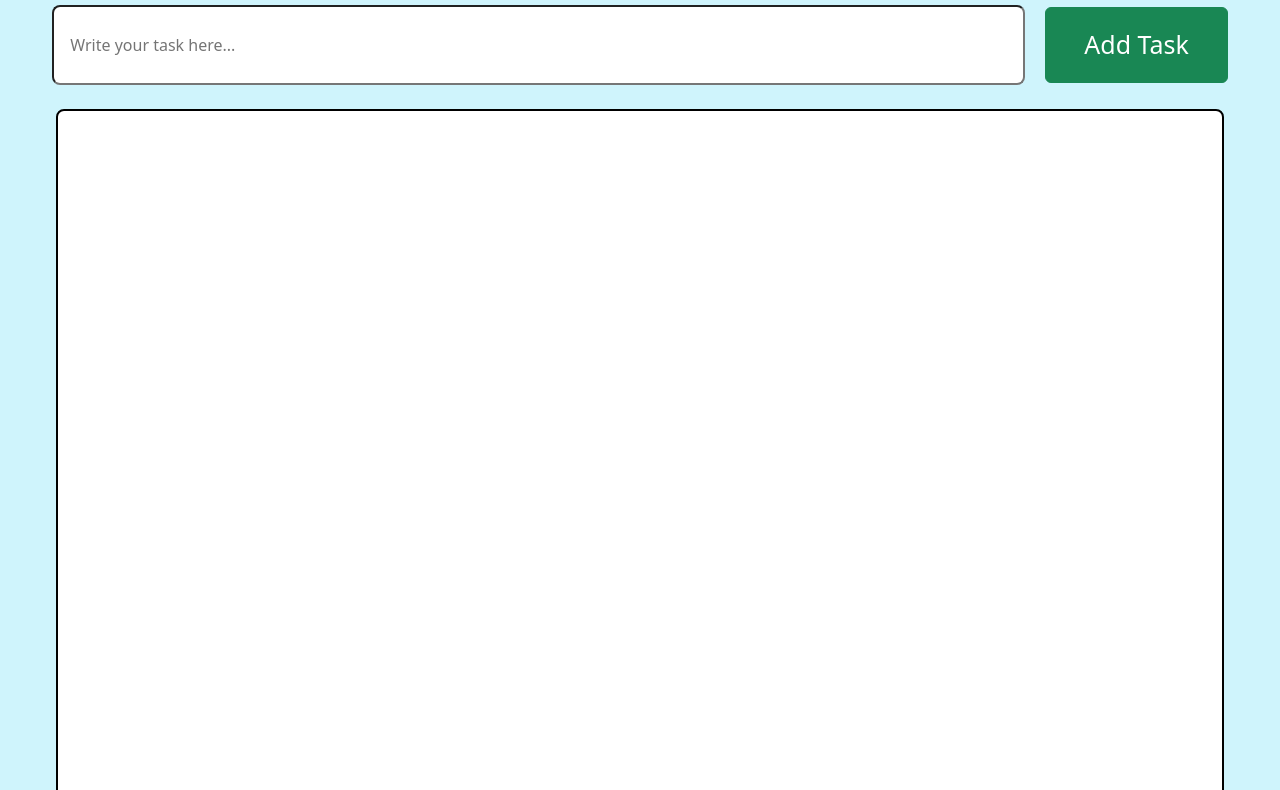
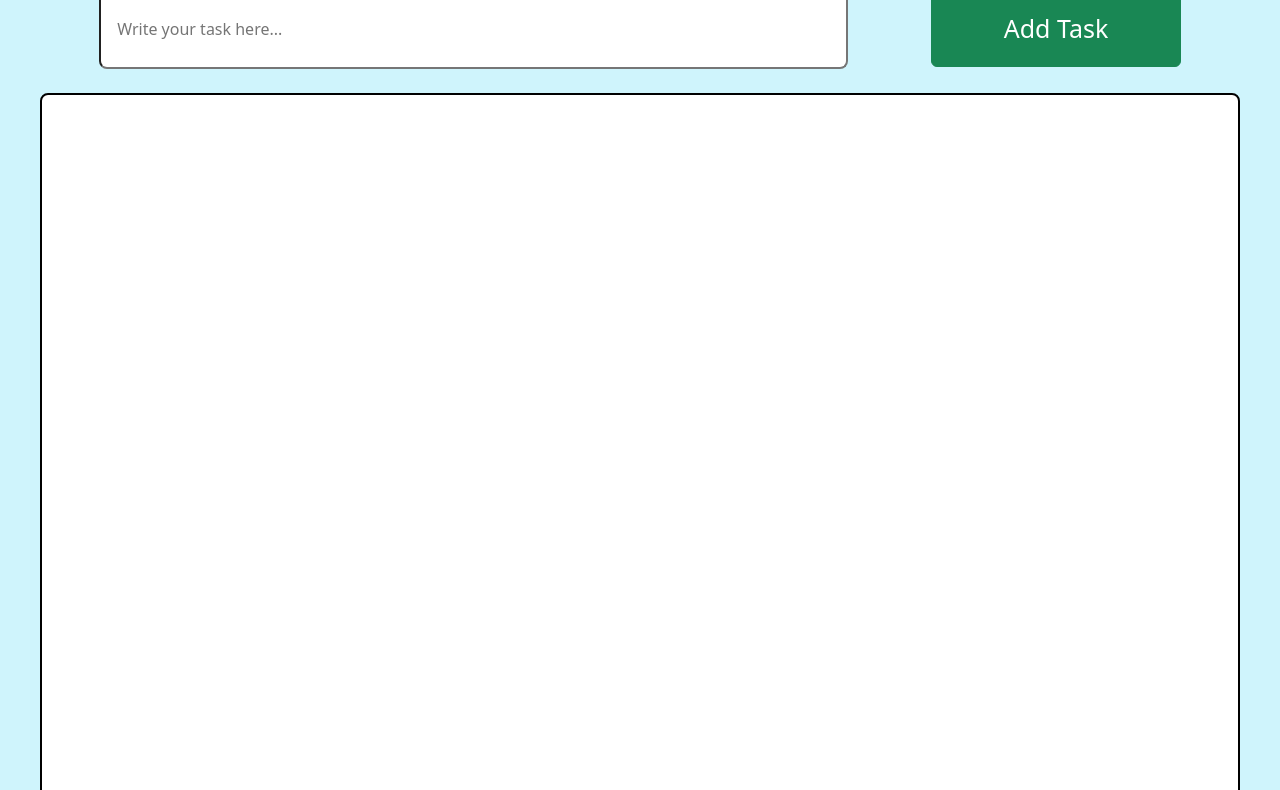
Before and after one commit to himanshumishra-98/To-Do-List, a plain HTML site: page index.html in a window 1280 px wide. Shown: the part 107-897 px from the top of the page. Drawn offline with nearby package versions, Linux system fonts and the light colour scheme.

Commit message:
Added responsiveness

```diff
--- a/style.css
+++ b/style.css
@@ -47,3 +47,17 @@ h1 {
 .btn-danger {
     margin-left: 100px;
 }
+
+
+@media (min-width:400px) {
+    body{margin: 0;}
+    .input-txt {width: 60%;}
+    .btn-success {
+        height: 9.5vh;
+        width: 20%;
+    }
+    .main{
+        padding: 1rem;
+    }
+
+}
```
